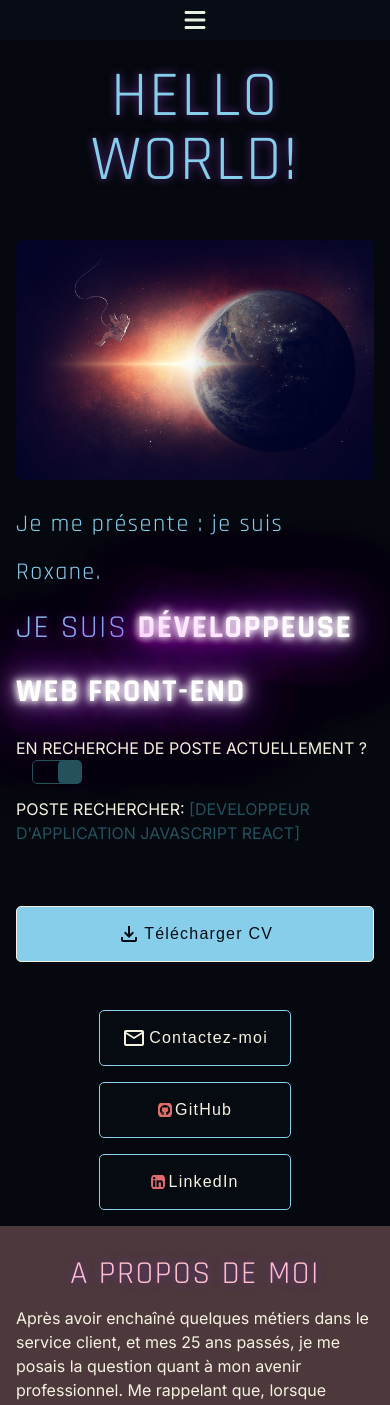
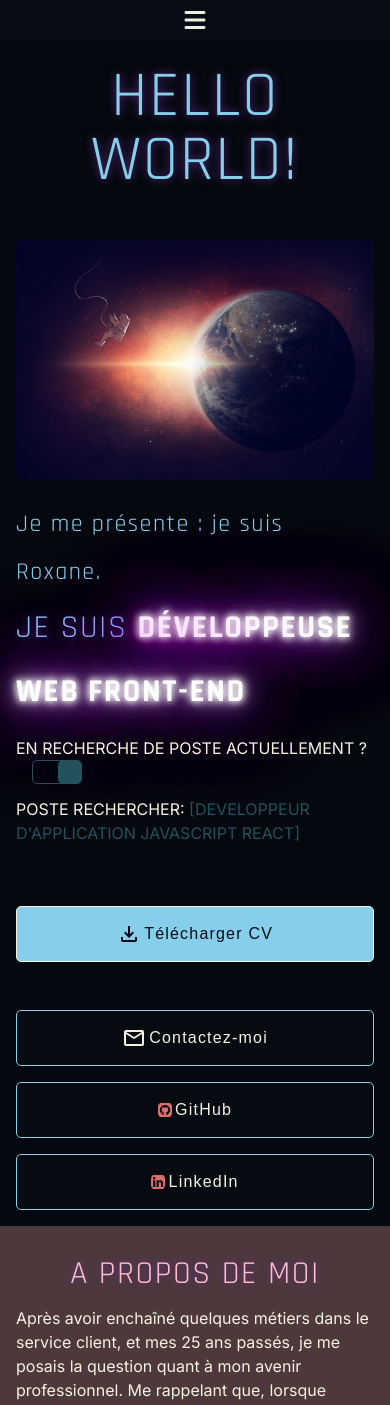
Before and after one commit to dontBelieveIt/myPortfolio, a React (Create React App) app: page / in a window 390 px wide. Shown: the top 1405 px of the page. Built offline with nearby package versions, Linux system fonts and the light colour scheme.

Commit message:
correction of responsive tablette margin + mobile button

```diff
--- a/src/Page/Section.scss
+++ b/src/Page/Section.scss
@@ -70,7 +70,7 @@
 
     @media screen and (max-width:1000px) {
         padding: 2rem;
-        margin: 1rem
+        margin: 0rem;
     }
 
     @media screen and (max-width:680px) {
--- a/src/components/First/First.scss
+++ b/src/components/First/First.scss
@@ -26,9 +26,10 @@
     //     }
     // }
 
-    @media screen and (max-width: 680px){
+    @media screen and (max-width:680px){
         @include flex-column;
         @include justify-items;
+        width: 100%;
 
         a, button {
             width: 100%;
@@ -36,7 +37,7 @@
     }
 
 
-    @media screen and (max-width:1000px) {
+    @media screen and (max-width:1000px) and (min-width:680px) {
         width: 100%;
         justify-content: space-between;
 
```
Also changed, not shown: src/App.scss (line endings or trailing spaces).
